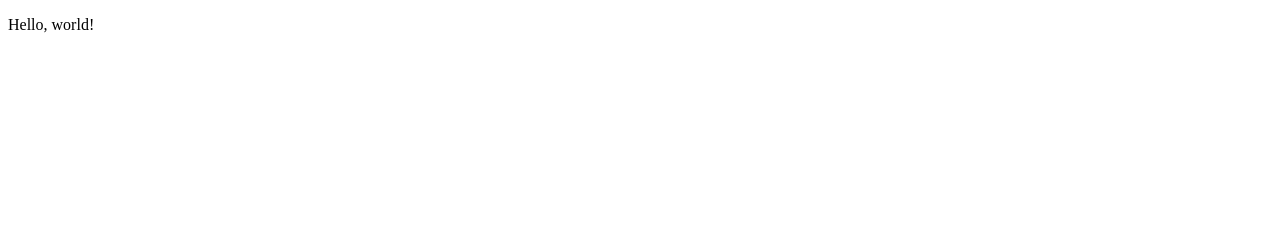
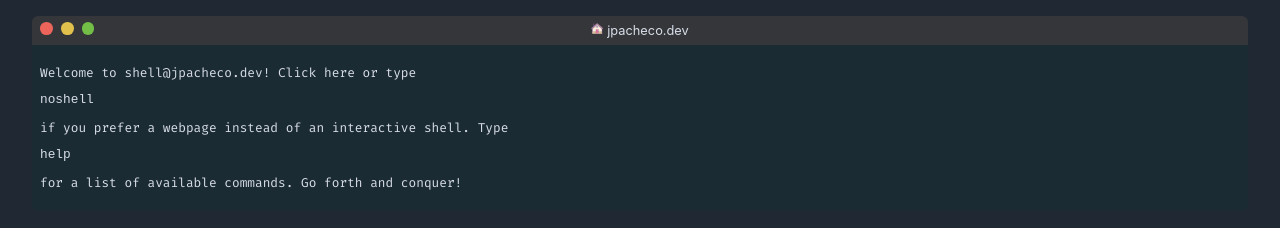
Before and after one commit to jasonpacheco/jpacheco-v2, a Gatsby site: page / in a window 1280 px wide. Built offline with nearby package versions, Linux system fonts and the light colour scheme; Gatsby itself is replaced by a stand-in of ours.

Commit message:
Window and intro prompt completed

```diff
--- /dev/null
+++ b/custom.d.ts
@@ -0,0 +1,4 @@
+declare module '*.svg' {
+  const content: React.FunctionComponent<React.SVGAttributes<SVGElement>>;
+  export default content;
+}
--- a/gatsby-config.js
+++ b/gatsby-config.js
@@ -1,14 +1,11 @@
 const siteMetadata = {
-  name: 'Gatsby Strict Starter',
-  description:
-    'Demo for a Gatsby starter with strict linting and auto-formatting rules.',
+  name: 'jpacheco.dev',
+  description: 'Website for Jason Pacheco, React developer',
 };
 
 module.exports = {
   siteMetadata,
   plugins: [
-    'gatsby-plugin-chakra-ui',
-    'gatsby-plugin-emotion',
     {
       resolve: 'gatsby-plugin-manifest',
       options: {
@@ -21,6 +18,28 @@
         start_url: '/',
       },
     },
+    {
+      resolve: 'gatsby-plugin-styled-components',
+      options: {
+        displayName: true,
+      },
+    },
+    {
+      resolve: 'gatsby-plugin-react-svg',
+      options: {
+        rule: {
+          include: /assets/,
+        },
+      },
+    },
+    {
+      resolve: 'gatsby-plugin-web-font-loader',
+      options: {
+        google: {
+          families: ['Fira Code'],
+        },
+      },
+    },
     'gatsby-plugin-react-helmet',
     'gatsby-plugin-typescript',
   ],
--- a/src/components/Layout.tsx
+++ b/src/components/Layout.tsx
@@ -1,12 +1,18 @@
 import { graphql, useStaticQuery } from 'gatsby';
 import React from 'react';
 import { Helmet } from 'react-helmet';
+import { ThemeProvider } from 'styled-components';
+
+import GlobalStyles from '../globalStyles';
+import themeDark from '../themeDark';
+import themeVariables from '../themeVariables';
+import Window from './Window';
 
 export interface LayoutProps {
   children: React.ReactNode;
 }
 
-export function Layout({ children }: LayoutProps): JSX.Element {
+export function Layout(): JSX.Element {
   const data = useStaticQuery(graphql`
     {
       site {
@@ -26,12 +32,10 @@
       >
         <meta name="description" content={data.site.siteMetadata.description} />
       </Helmet>
-
-      <header>{/* TODO */}</header>
-
-      <main>{children}</main>
-
-      <footer>{/* TODO */}</footer>
+      <ThemeProvider theme={themeDark}>
+        <GlobalStyles />
+        <Window />
+      </ThemeProvider>
     </React.StrictMode>
   );
 }
--- /dev/null
+++ b/src/components/Window.tsx
@@ -0,0 +1,71 @@
+import React, { useState } from 'react';
+
+import HomeIcon from '../assets/home-icon.svg';
+import {
+  WindowContainer,
+  WindowContent,
+  WindowOptionCircle,
+  WindowOptionsContainer,
+  WindowTitleBar,
+  WindowTitleBarSpacer,
+  WindowTitleContainer,
+} from './styles/Window';
+
+const WindowOptions = (): JSX.Element => {
+  return (
+    <WindowOptionsContainer>
+      <WindowOptionCircle optionFor="exit" />
+      <WindowOptionCircle optionFor="minimize" />
+      <WindowOptionCircle optionFor="maximize" />
+    </WindowOptionsContainer>
+  );
+};
+
+const WindowTitle = (): JSX.Element => {
+  return (
+    <WindowTitleContainer>
+      <p>
+        <HomeIcon />
+        jpacheco.dev
+      </p>
+    </WindowTitleContainer>
+  );
+};
+
+const ShellDescription = (): JSX.Element => {
+  return (
+    <div>
+      <p>
+        Welcome to shell@jpacheco.dev! Click here or type <pre>noshell</pre> if
+        you prefer a webpage instead of an interactive shell. Type{' '}
+        <pre>help</pre> for a list of available commands. Go forth and conquer!
+      </p>
+    </div>
+  );
+};
+
+const Window = (): JSX.Element => {
+  const [nodeList, setNodeList] = useState([
+    {
+      nodeID: 0,
+      nodeComponent: ShellDescription,
+    },
+  ]);
+
+  return (
+    <WindowContainer>
+      <WindowTitleBar>
+        <WindowOptions />
+        <WindowTitle />
+        <WindowTitleBarSpacer />
+      </WindowTitleBar>
+      <WindowContent>
+        {nodeList.map(node => (
+          <node.nodeComponent />
+        ))}
+      </WindowContent>
+    </WindowContainer>
+  );
+};
+
+export default Window;
--- /dev/null
+++ b/src/components/styles/Window.tsx
@@ -0,0 +1,64 @@
+import styled from 'styled-components';
+
+export const WindowContainer = styled.div`
+  background-color: ${(props): string => props.theme.colors.window.background};
+  border-radius: 0.4rem;
+  font-size: 0.8rem;
+  margin: 1rem auto;
+  overflow: hidden;
+  width: 95%;
+`;
+
+export const WindowTitleBar = styled.div`
+  background-color: ${(props): string =>
+    props.theme.colors.window.titleBarSecondary};
+  box-sizing: border-box;
+  display: flex;
+  font-family: -apple-system, Helvetica, Arial, sans-serif;
+  justify-content: space-between;
+  padding: 0.5rem;
+  height: ${(props): string => props.theme.variables.window.titleBarHeight};
+`;
+
+export const WindowOptionsContainer = styled.div`
+  align-self: center;
+  flex: 1;
+`;
+
+interface WindowOptionCircleProps {
+  optionFor: 'exit' | 'minimize' | 'maximize';
+}
+
+export const WindowOptionCircle = styled.span<WindowOptionCircleProps>`
+  background-color: ${(props): string =>
+    props.theme.colors.window.options[props.optionFor]};
+  border-radius: 50%;
+  display: inline-block;
+  height: ${(props): string =>
+    props.theme.variables.window.optionsCircleDiameter};
+  margin-right: 0.5rem;
+  width: ${(props): string =>
+    props.theme.variables.window.optionsCircleDiameter};
+`;
+
+export const WindowTitleContainer = styled.div`
+  align-self: center;
+  flex: 2;
+  text-align: center;
+  & > p {
+    margin: 0;
+    & > svg {
+      height: ${(props): string => props.theme.variables.window.titleIconSize};
+      margin-right: 0.2rem;
+      width: ${(props): string => props.theme.variables.window.titleIconSize};
+    }
+  }
+`;
+
+export const WindowTitleBarSpacer = styled.div`
+  flex: 1;
+`;
+
+export const WindowContent = styled.div`
+  padding: 0.5rem;
+`;
--- a/src/emotion.d.ts
+++ /dev/null
@@ -1,5 +0,0 @@
-import theme from './gatsby-plugin-chakra-ui/theme';
-
-declare module '@emotion/core' {
-  export type Theme = typeof theme;
-}
--- a/src/gatsby-plugin-chakra-ui/theme.ts
+++ /dev/null
@@ -1 +0,0 @@
-export { theme as default } from '@chakra-ui/core';
--- /dev/null
+++ b/src/globalStyles.ts
@@ -0,0 +1,45 @@
+import { createGlobalStyle } from 'styled-components';
+
+const GlobalStyles = createGlobalStyle`
+  /*! normalize.css v8.0.1 | MIT License | github.com/necolas/normalize.css */
+  html {
+    line-height: 1.15;
+    -webkit-text-size-adjust: 100%;
+  }
+
+  body {
+    margin: 0;
+    background-color: ${(props): string => props.theme.colors.site.background};
+    color: ${(props): string => props.theme.colors.site.text};
+    font-family: 'Fira Code', monospace;
+    font-size: 0.8rem;
+  }
+
+  main{display:block}
+  h1{font-size:2em;margin:.67em 0}
+  hr{box-sizing:content-box;height:0;overflow:visible}
+  pre{font-family:monospace,monospace;font-size:1em}
+
+  a{background-color:transparent}
+  abbr[title]{border-bottom:none;text-decoration:underline;text-decoration:underline dotted}
+  b,strong{font-weight:bolder}
+  code,kbd,samp{font-family:monospace,monospace;font-size:1em}
+  small{font-size:80%}
+  sub,sup{font-size:75%;line-height:0;position:relative;vertical-align:baseline}
+  sub{bottom:-.25em}
+  sup{top:-.5em}
+  img{border-style:none}
+  button,input,optgroup,select,textarea{font-family:inherit;font-size:100%;line-height:1.15;margin:0}
+  button,input{overflow:visible}
+  button,select{text-transform:none}[type=button],[type=reset],[type=submit],button{-webkit-appearance:button}[type=button]::-moz-focus-inner,[type=reset]::-moz-focus-inner,[type=submit]::-moz-focus-inner,button::-moz-focus-inner{border-style:none;padding:0}[type=button]:-moz-focusring,[type=reset]:-moz-focusring,[type=submit]:-moz-focusring,button:-moz-focusring{outline:1px dotted ButtonText}fieldset{padding:.35em .75em .625em}
+  legend{box-sizing:border-box;color:inherit;display:table;max-width:100%;padding:0;white-space:normal}
+  progress{vertical-align:baseline}
+  textarea{overflow:auto}[type=checkbox],[type=radio]{box-sizing:border-box;padding:0}[type=number]::-webkit-inner-spin-button,[type=number]::-webkit-outer-spin-button{height:auto}
+  [type=search]{-webkit-appearance:textfield;outline-offset:-2px}
+  [type=search]::-webkit-search-decoration{-webkit-appearance:none}::-webkit-file-upload-button{-webkit-appearance:button;font:inherit}details{display:block}
+  summary{display:list-item}
+  template{display:none}
+  [hidden]{display:none}
+`;
+
+export default GlobalStyles;
--- a/src/pages/index.tsx
+++ b/src/pages/index.tsx
@@ -3,9 +3,5 @@
 import { Layout } from '../components/Layout';
 
 export default function IndexPage(): JSX.Element {
-  return (
-    <Layout>
-      <p>Hello, world!</p>
-    </Layout>
-  );
+  return <Layout />;
 }
--- /dev/null
+++ b/src/themeDark.ts
@@ -0,0 +1,30 @@
+import { DefaultTheme } from 'styled-components';
+
+import themeVariables from './themeVariables';
+
+export default function themeDark(): DefaultTheme {
+  return {
+    ...themeVariables,
+    colors: {
+      site: {
+        background: '#202933',
+        text: '#d8dee9',
+      },
+      window: {
+        background: '#1b2b34',
+        commandError: '',
+        commandSuccess: '',
+        options: {
+          exit: '#ed655a',
+          minimize: '#e1c04c',
+          maximize: '#72be47',
+        },
+        result: '',
+        text: '#a7adba',
+        time: '#fac863',
+        titleBarPrimary: '#202124',
+        titleBarSecondary: '#35363a',
+      },
+    },
+  };
+}
--- /dev/null
+++ b/src/themeLight.ts
@@ -0,0 +1,30 @@
+import { DefaultTheme } from 'styled-components';
+
+import themeVariables from './themeVariables';
+
+export default function themeLight(): DefaultTheme {
+  return {
+    ...themeVariables,
+    colors: {
+      site: {
+        background: '',
+        text: '',
+      },
+      window: {
+        background: '',
+        commandError: '',
+        commandSuccess: '',
+        options: {
+          exit: '',
+          minimize: '',
+          maximize: '',
+        },
+        result: '',
+        text: '',
+        time: '',
+        titleBarPrimary: '#dad9d9',
+        titleBarSecondary: '',
+      },
+    },
+  };
+}
--- /dev/null
+++ b/src/themeVariables.ts
@@ -0,0 +1,13 @@
+import { ThemeVariables } from 'styled-components';
+
+const themeVariables: ThemeVariables = {
+  variables: {
+    window: {
+      titleBarHeight: '1.8rem',
+      optionsCircleDiameter: '0.8rem',
+      titleIconSize: '0.8rem',
+    },
+  },
+};
+
+export default themeVariables;
```
Also changed, not shown: gatsby-node.js (added, +11 -0 lines), package.json (+7 -6 lines), src/declarations.d.ts (deleted, +0 -8 lines), src/styled.d.ts (added, +38 -0 lines), src/assets/home-icon.svg (added), 1 other file.
